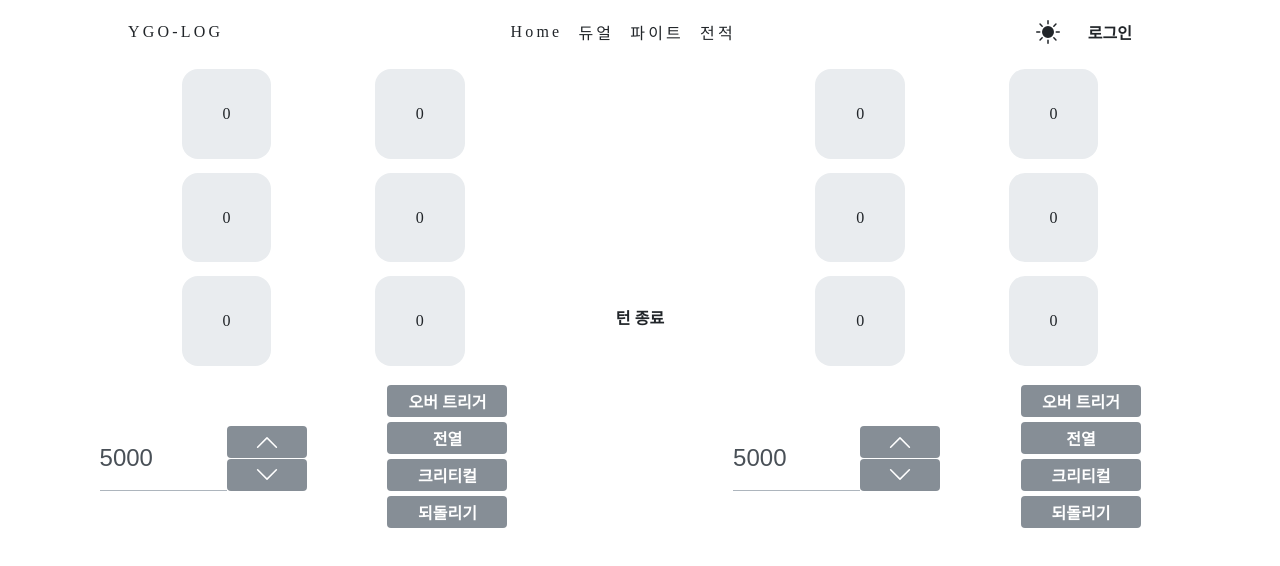
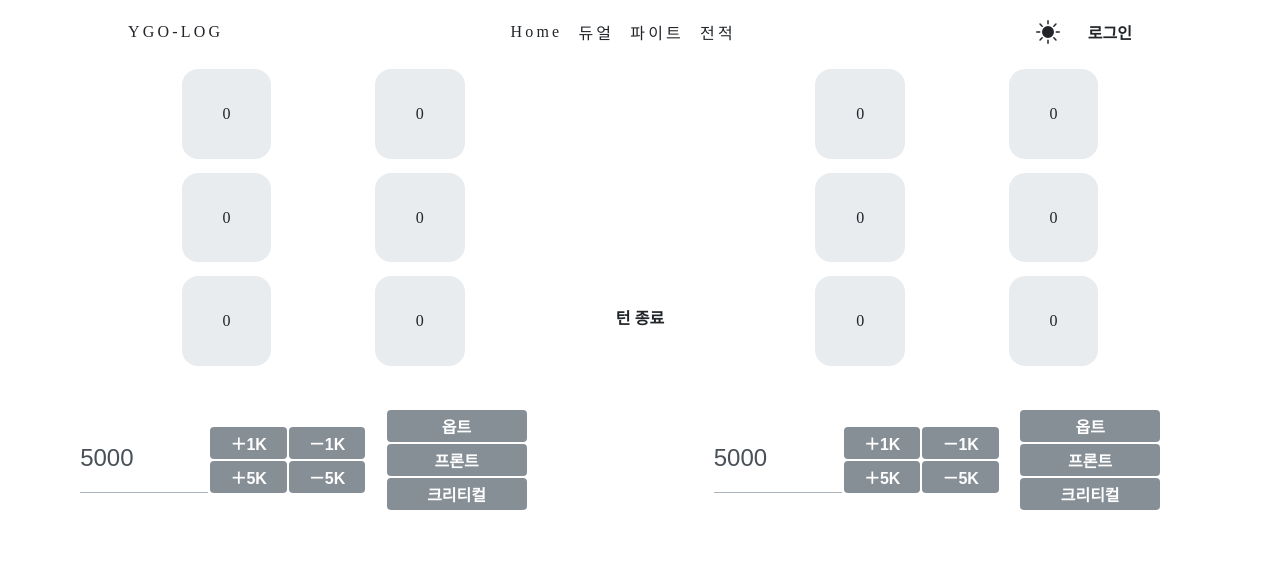
Before and after one commit to ygo-project/web-fe, a Vue app: page /fight in a window 1280 px wide. Shown: the top 566 px of the page. Built offline with nearby package versions, Linux system fonts and the light colour scheme; no server answers.

Commit message:
키보드 레이아웃 리사이즈 / 프론트 트리거 기능 정리

```diff
--- a/src/pages/Fight/FightBoard/FightBoard.vue
+++ b/src/pages/Fight/FightBoard/FightBoard.vue
@@ -10,6 +10,7 @@ const props = defineProps({
 
 const amount = ref(5000);
 const isOverTrigger = ref(false);
+const isCriticalTrigger = ref(false);
 
 const increaseAmount = () => {
     amount.value = amount.value + 1000;
@@ -21,7 +22,23 @@ const decreaseAmount = () => {
     }
 }
 
+const increaseLarge = () => {
+    amount.value = amount.value + 5000;
+}
+
+const decreaseLarge = () => {
+    if (amount.value >= 5000) {
+        amount.value = amount.value - 5000;
+    }
+}
+
 const setPower = (idx) => {
+    if (isCriticalTrigger.value) {
+        isCriticalTrigger.value = false;
+        // 크리티컬 + 1
+        return;
+    }
+
     const now = props.fightPoint[idx];
     const pur = now + amount.value;
 
@@ -56,6 +73,10 @@ const setPower = (idx) => {
 }
 
 const setFrontPower = () => {
+    amount.value = 10000;
+    isOverTrigger.value = false;
+    isCriticalTrigger.value = false;
+
     setPower(1);
     setPower(3);
     setPower(5);
@@ -63,14 +84,23 @@ const setFrontPower = () => {
 
 const setOverTrigger = () => {
     amount.value = 100000000;
+    isCriticalTrigger.value = false;
+
     isOverTrigger.value = true;
+}
+
+const setCriticalTrigger = () => {
+    isOverTrigger.value = false;
+
+    isCriticalTrigger.value = true;
 }
 </script>
 
 <template>
     <div class="board-container">
         <FightField :fight-points="props.fightPoint" :set-power="setPower" />
-        <FightKeyboard :amount="amount" :up="increaseAmount" :down="decreaseAmount" :front="setFrontPower" :over="setOverTrigger" />
+        <FightKeyboard :amount="amount" :up="increaseAmount" :down="decreaseAmount" :large-up="increaseLarge" :large-down="decreaseLarge"
+                       :front="setFrontPower" :over="setOverTrigger" :critical="setCriticalTrigger" />
     </div>
 </template>
 
--- a/src/pages/Fight/FightBoard/FightKeyboard/FightKeyboard.vue
+++ b/src/pages/Fight/FightBoard/FightKeyboard/FightKeyboard.vue
@@ -8,8 +8,11 @@ const props = defineProps({
     amount: Number,
     up: Function,
     down: Function,
+    largeUp: Function,
+    largeDown: Function,
     front: Function,
     over: Function,
+    critical: Function
 });
 </script>
 
@@ -18,15 +21,16 @@ const props = defineProps({
         <div class="amount-wrapper">
             <input type="text" readonly :value="amount" />
             <div>
-                <YgoButton color="darkgray" :click-event="up"><IconBase><ChevronUp /></IconBase></YgoButton>
-                <YgoButton color="darkgray" :click-event="down"><IconBase><ChevronDown /></IconBase></YgoButton>
+                <YgoButton color="darkgray" :click-event="up">＋1K</YgoButton>
+                <YgoButton color="darkgray" :click-event="down">－1K</YgoButton>
+                <YgoButton color="darkgray" :click-event="largeUp">＋5K</YgoButton>
+                <YgoButton color="darkgray" :click-event="largeDown">－5K</YgoButton>
             </div>
         </div>
         <div class="btn-wrapper">
-            <YgoButton color="darkgray" :click-event="over">오버 트리거</YgoButton>
-            <YgoButton color="darkgray" :click-event="front">전열</YgoButton>
-            <YgoButton color="darkgray">크리티컬</YgoButton>
-            <YgoButton color="darkgray">되돌리기</YgoButton>
+            <YgoButton color="darkgray" :click-event="over">옵트</YgoButton>
+            <YgoButton color="darkgray" :click-event="front">프론트</YgoButton>
+            <YgoButton color="darkgray" :click-event="critical">크리티컬</YgoButton>
         </div>
     </div>
 </template>
@@ -59,17 +63,22 @@ const props = defineProps({
             }
 
             div {
-                width: 120px;
+                width: 160px;
+
+                button {
+                    margin-top: 2px;
+                    margin-left: 2px;
+                }
             }
         }
 
         .btn-wrapper {
-            width: 270px;
+            width: 290px;
 
             button {
-                width: 120px;
-                margin-bottom: 5px;
-                margin-left: 5px;
+                width: 140px;
+                margin-top: 2px;
+                margin-left: 2px;
             }
         }
     }
```
